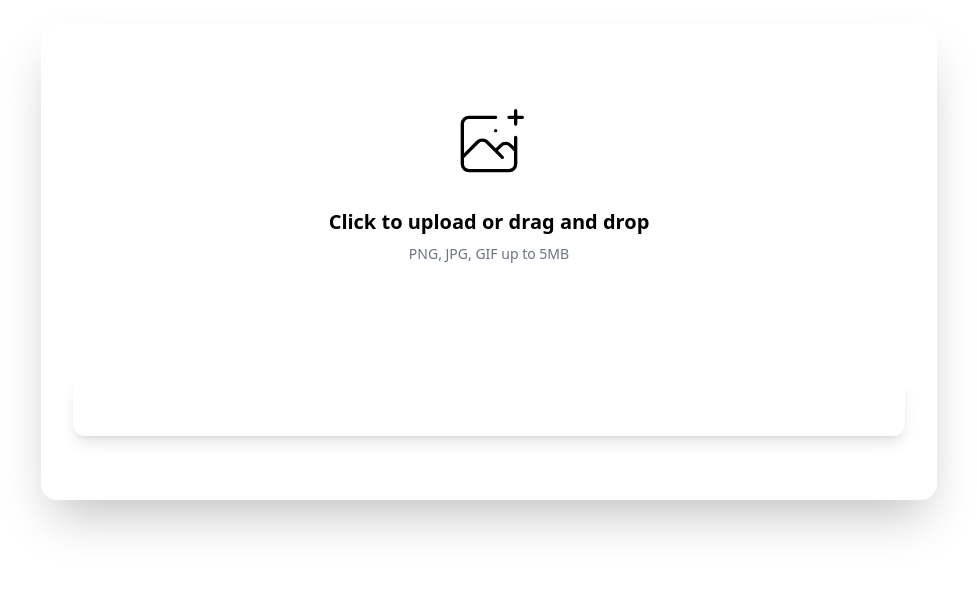
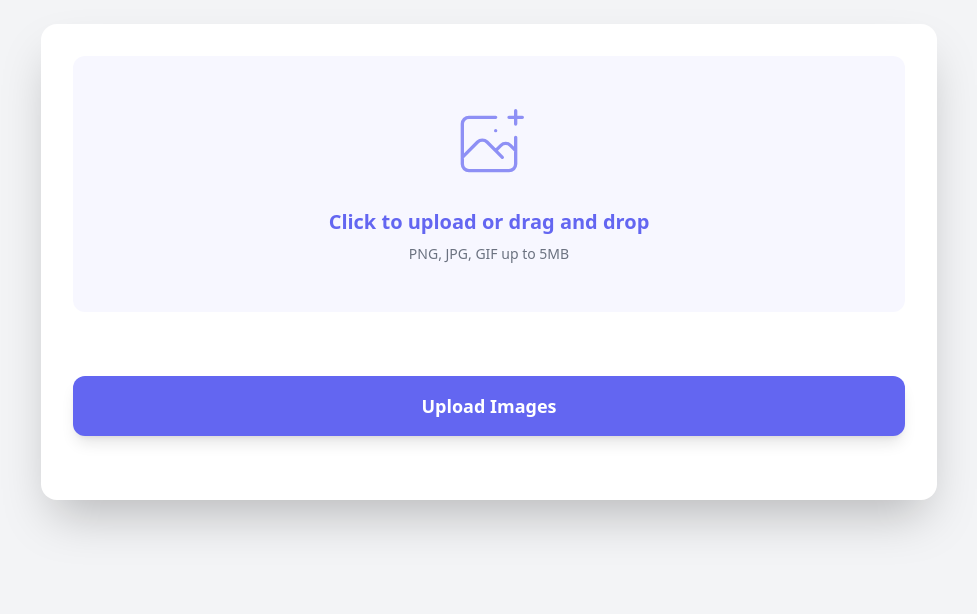
Before and after one commit to ronishpaudel/img-upload-multer, a website: page public/index.html in a window 1280 px wide. Shown: the part 186-800 px from the top of the page, without its empty margins (151-1128 px from the left). Drawn offline with nearby package versions, Linux system fonts and the light colour scheme.

Commit message:
script tag tailwind css add

```diff
--- a/public/index.html
+++ b/public/index.html
@@ -6,6 +6,22 @@
     <title>Image Upload</title>
     <link rel="icon" href="favicon.ico" type="image/x-icon" />
     <script src="https://cdn.tailwindcss.com"></script>
+    <script>
+      tailwind.config = {
+        theme: {
+          extend: {
+            colors: {
+              primary: "#6366F1",
+              secondary: "#4F46E5",
+              background: "#F3F4F6",
+              surface: "#FFFFFF",
+              text: "#1F2937",
+              accent: "#10B981",
+            },
+          },
+        },
+      };
+    </script>
   </head>
   <body
     class="bg-background text-text min-h-screen flex items-center justify-center p-4"
```
